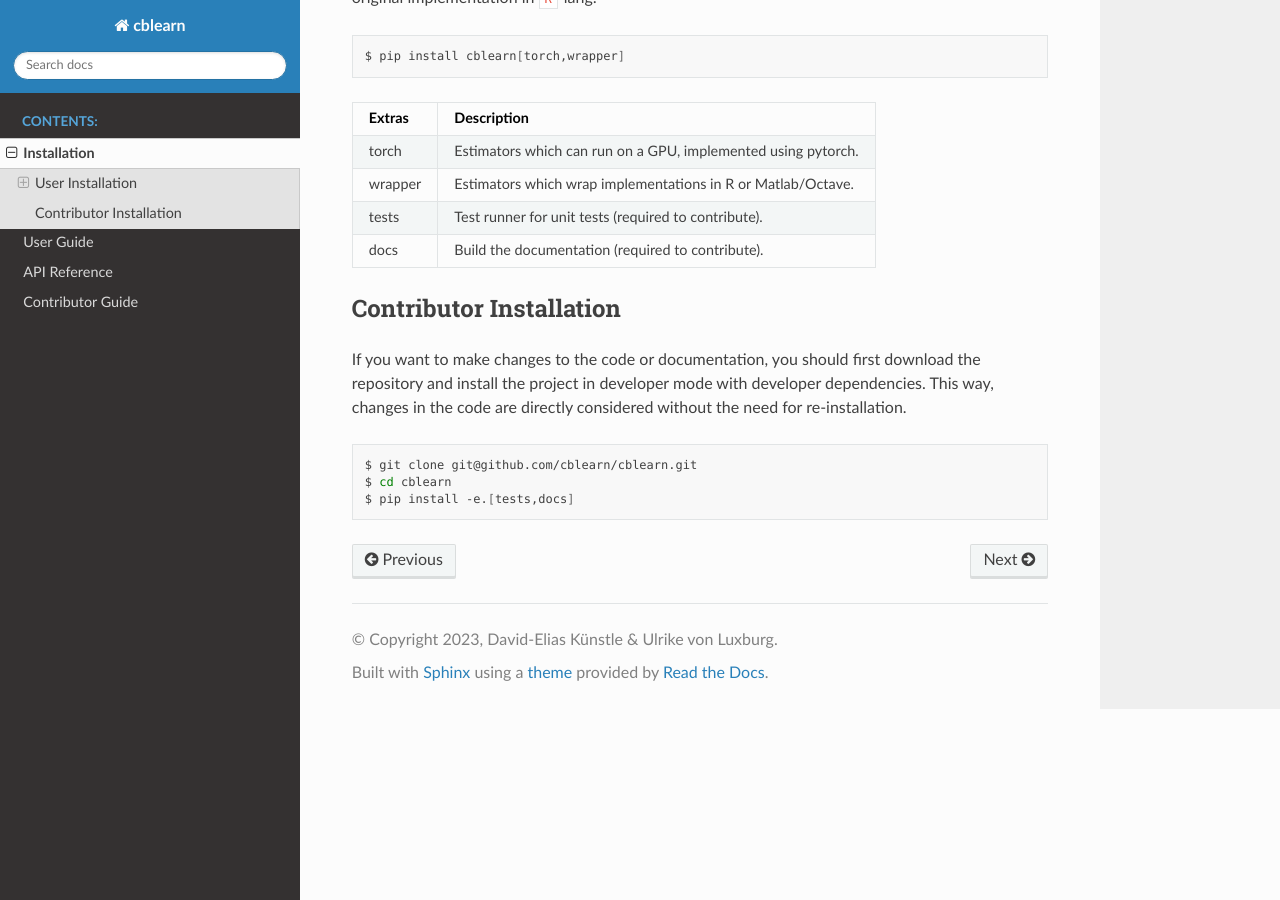
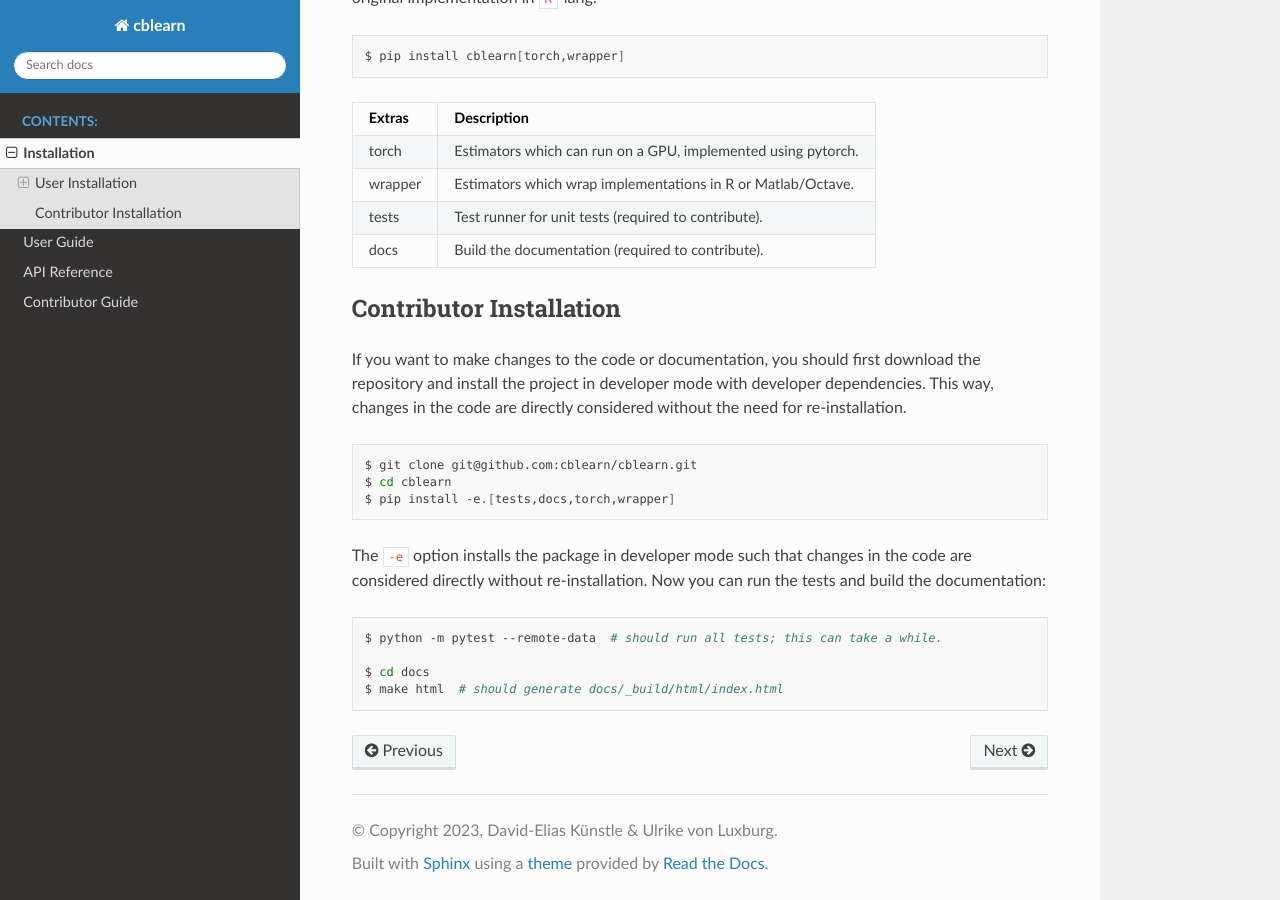
Before and after one commit to cblearn/cblearn, a Sphinx documentation site: the page built from docs/install.rst, in a window 1280 px wide and 900 px high, scrolled down 697 px. Built offline with Sphinx 7.4.7 and the Read the Docs theme 2.0.0, drawn with Linux system fonts in a browser that asks for light colours; pages that are not in the unit, such as notebooks, are missing from menus.

Commit message:
Fix contributor install instructions  #66

```diff
--- a/docs/install.rst
+++ b/docs/install.rst
@@ -66,6 +66,16 @@ This way, changes in the code are directly considered without the need for re-in
 
 .. code-block:: bash
 
-    $ git clone git@github.com/cblearn/cblearn.git
+    $ git clone git@github.com:cblearn/cblearn.git
     $ cd cblearn
-    $ pip install -e.[tests,docs]
+    $ pip install -e.[tests,docs,torch,wrapper]
+
+The ``-e`` option installs the package in developer mode such that changes in the code are considered directly without re-installation.
+Now you can run the tests and build the documentation:
+
+.. code-block:: bash
+
+    $ python -m pytest --remote-data  # should run all tests; this can take a while.
+
+    $ cd docs
+    $ make html  # should generate docs/_build/html/index.html
```
